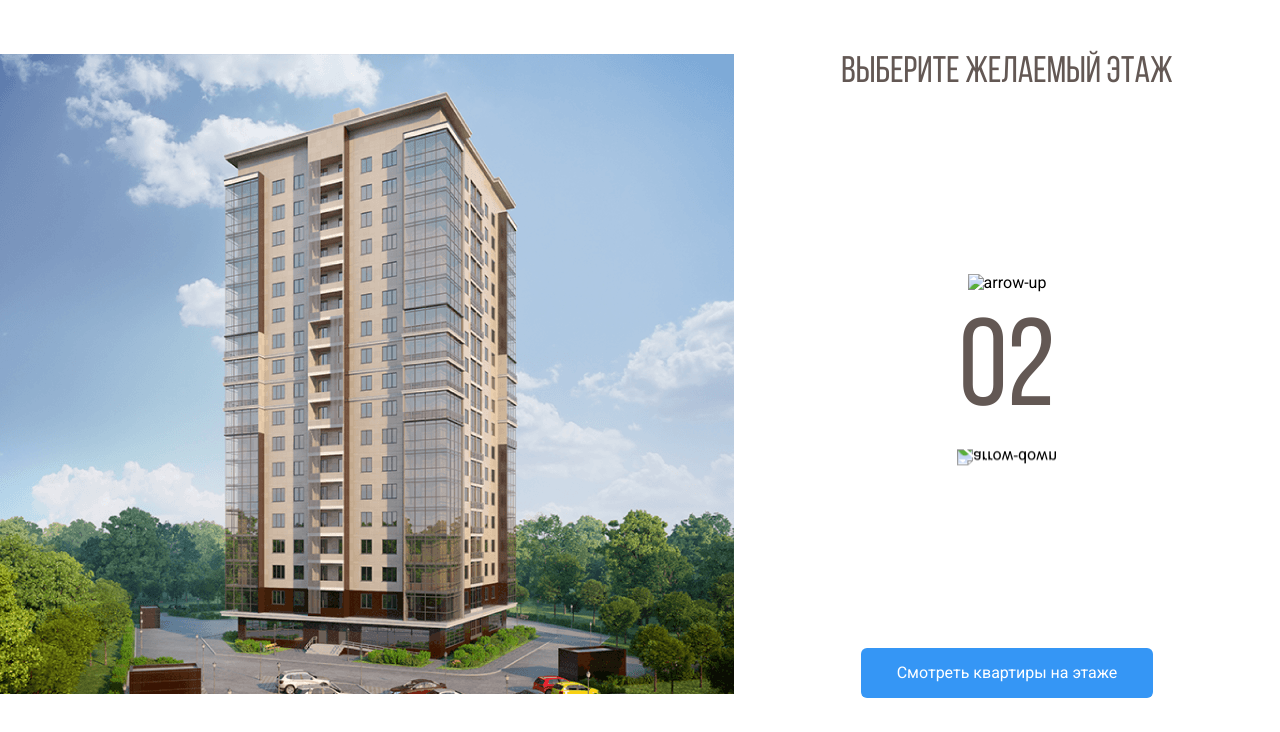
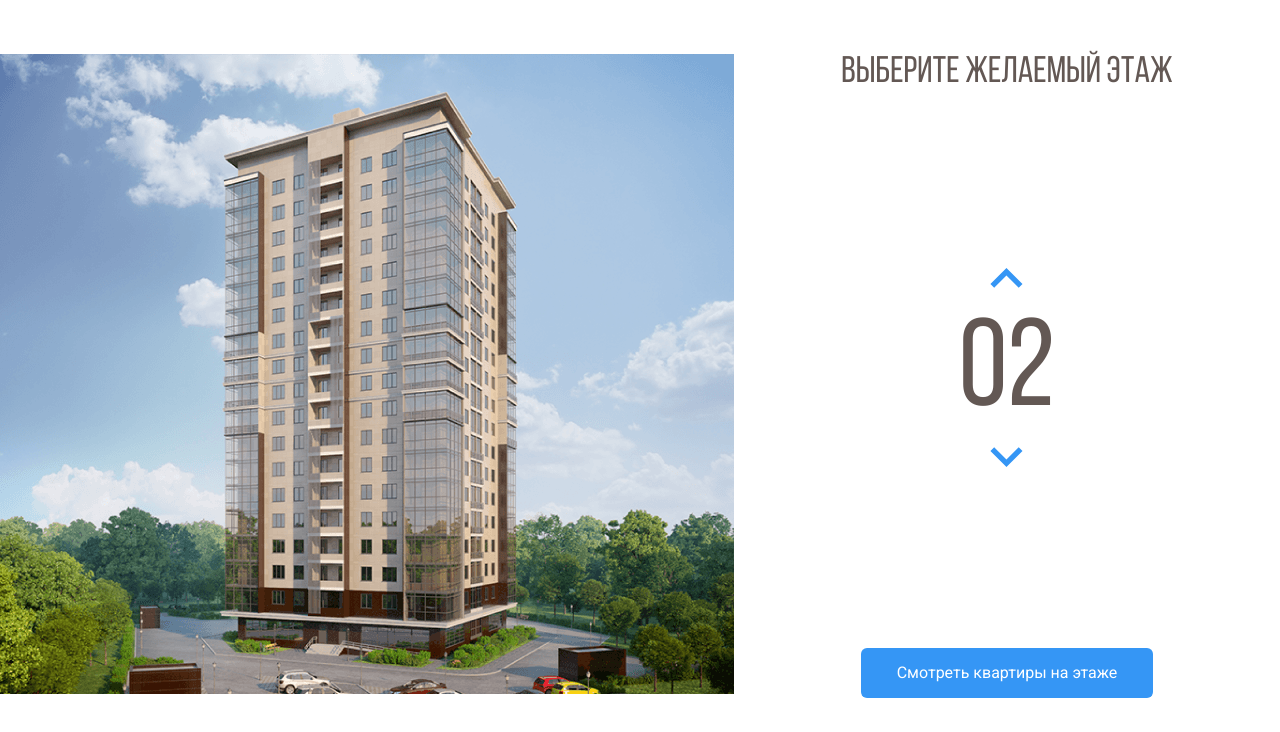
Before and after one commit to ethereal1930/ZHK, a plain HTML site: page index.html in a window 1280 px wide. Shown: the part 68-800 px from the top of the page. Drawn offline with nearby package versions, Linux system fonts and the light colour scheme; the site is published under a folder, as on GitHub Pages, so addresses that start at the root find nothing.

Commit message:
Add files via upload

```diff
--- a/index.html
+++ b/index.html
@@ -74,14 +74,14 @@
         <div class="main-info">
             <h2 class="main-title">Выберите желаемый этаж</h2>
             <div class="counter-group">
-                <button class="counter-up counter-button"><img class="counter-arrow counter-arrow-up" src="/image/arrow.svg" alt="arrow-up"></button>
+                <button class="counter-up counter-button"><img class="counter-arrow counter-arrow-up" src="image/arrow.svg" alt="arrow-up"></button>
                 <span class="counter">02</span>
-                <button class="counter-down counter-button"><img class="counter-arrow counter-arrow-down" src="/image/arrow.svg" alt="arrow-down"></button>
+                <button class="counter-down counter-button"><img class="counter-arrow counter-arrow-down" src="image/arrow.svg" alt="arrow-down"></button>
             </div>
             <button class="button button-primary">Смотреть  квартиры на этаже</button>
         </div>
     </main>
     <script src="https://code.jquery.com/jquery-3.6.0.min.js" integrity="sha256-/xUj+3OJU5yExlq6GSYGSHk7tPXikynS7ogEvDej/m4=" crossorigin="anonymous"></script>
-    <script src="/js/main.js"></script>
+    <script src="js/main.js"></script>
 </body>
 </html>
```
